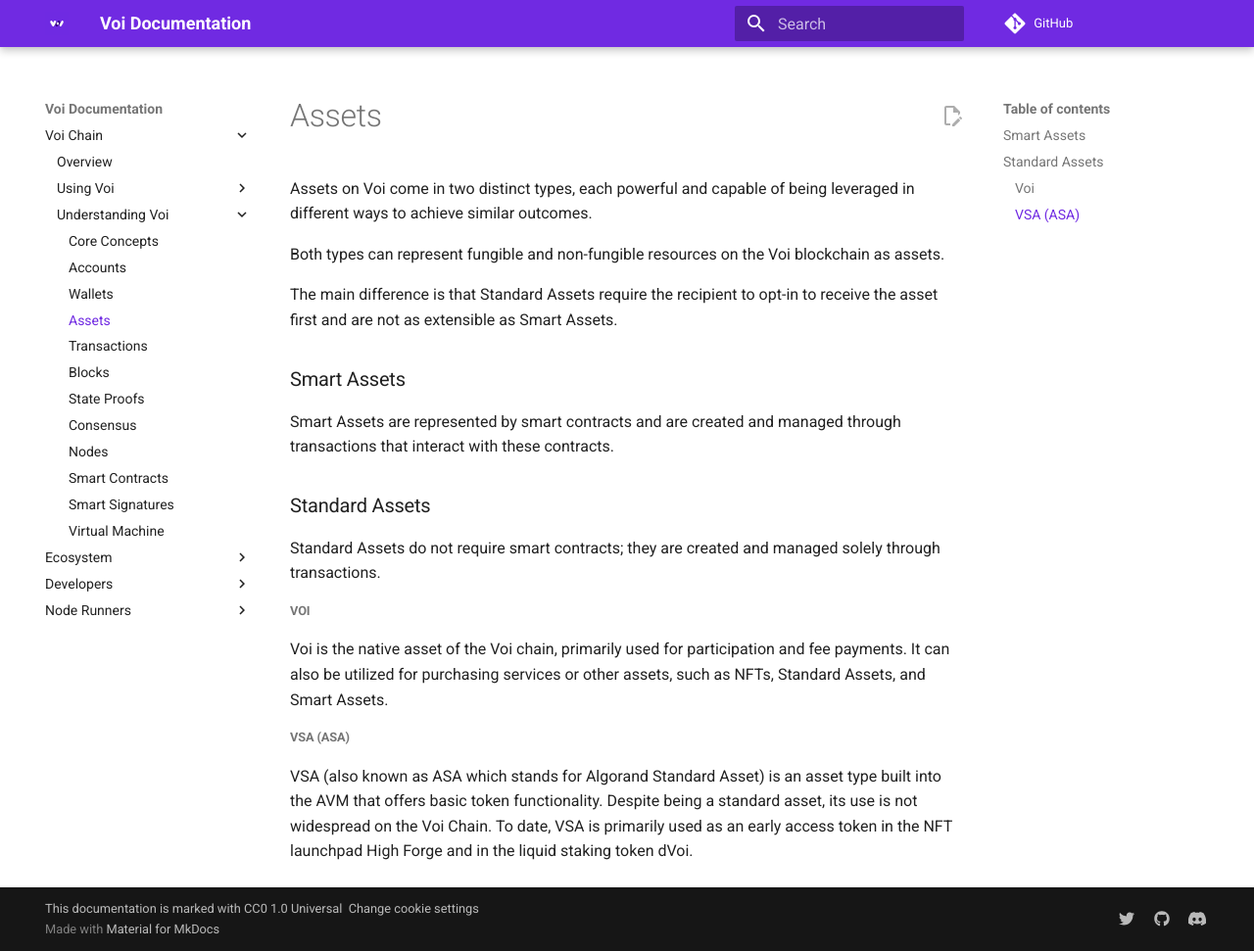
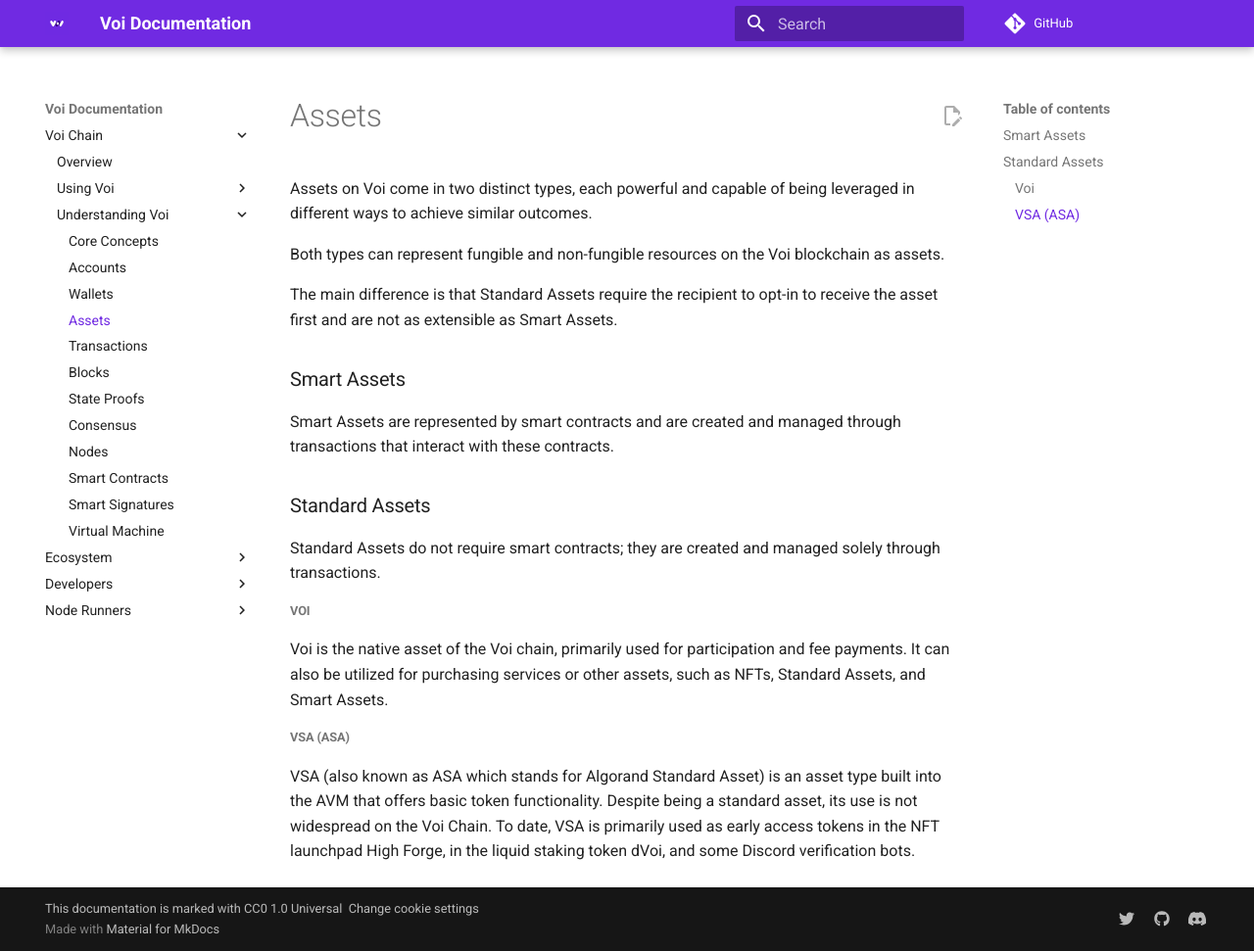
Before and after one commit to VoiNetwork/learn-more, an MkDocs documentation site: the page built from docs/understanding-voi/assets.md, in a window 1280 px wide and 971 px high. Shown: the whole window at 98% size. Built offline with MkDocs 1.6.1 and Material for MkDocs 9.7.7, drawn with Linux system fonts in a browser that asks for light colours; plug-ins that fetch from the network failed and are left out; comment, search, counter and statistics services are not loaded.

Commit message:
Update assets.md
Add VSA use case, Discord verification bots

```diff
--- a/docs/understanding-voi/assets.md
+++ b/docs/understanding-voi/assets.md
@@ -21,4 +21,4 @@ Voi is the native asset of the Voi chain, primarily used for participation and f
 
 ##### VSA (ASA)
 
-VSA (also known as ASA which stands for Algorand Standard Asset) is an asset type built into the AVM that offers basic token functionality. Despite being a standard asset, its use is not widespread on the Voi Chain. To date, VSA is primarily used as an early access token in the NFT launchpad High Forge and in the liquid staking token dVoi.
+VSA (also known as ASA which stands for Algorand Standard Asset) is an asset type built into the AVM that offers basic token functionality. Despite being a standard asset, its use is not widespread on the Voi Chain. To date, VSA is primarily used as early access tokens in the NFT launchpad High Forge, in the liquid staking token dVoi, and some Discord verification bots.
```
